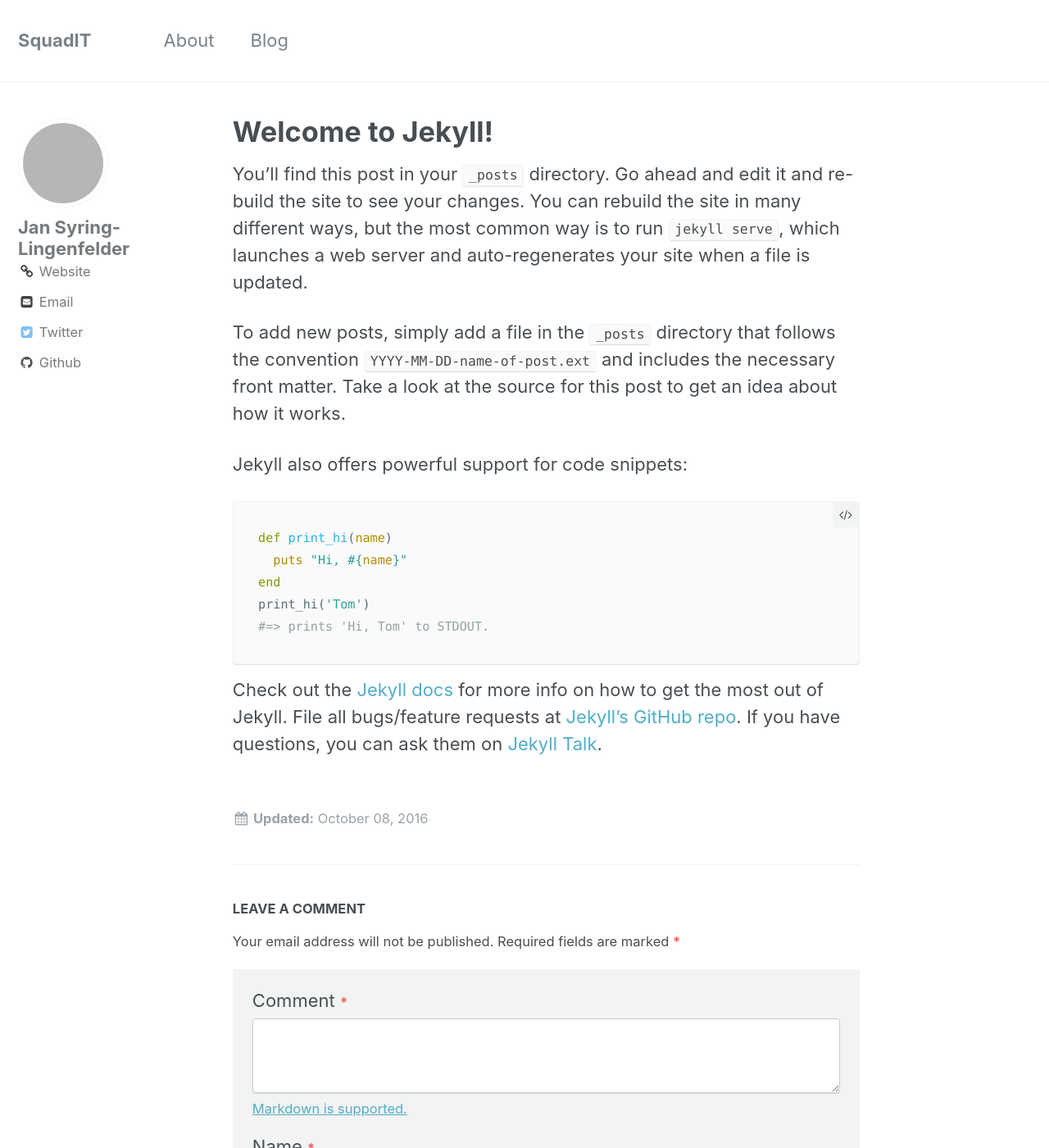
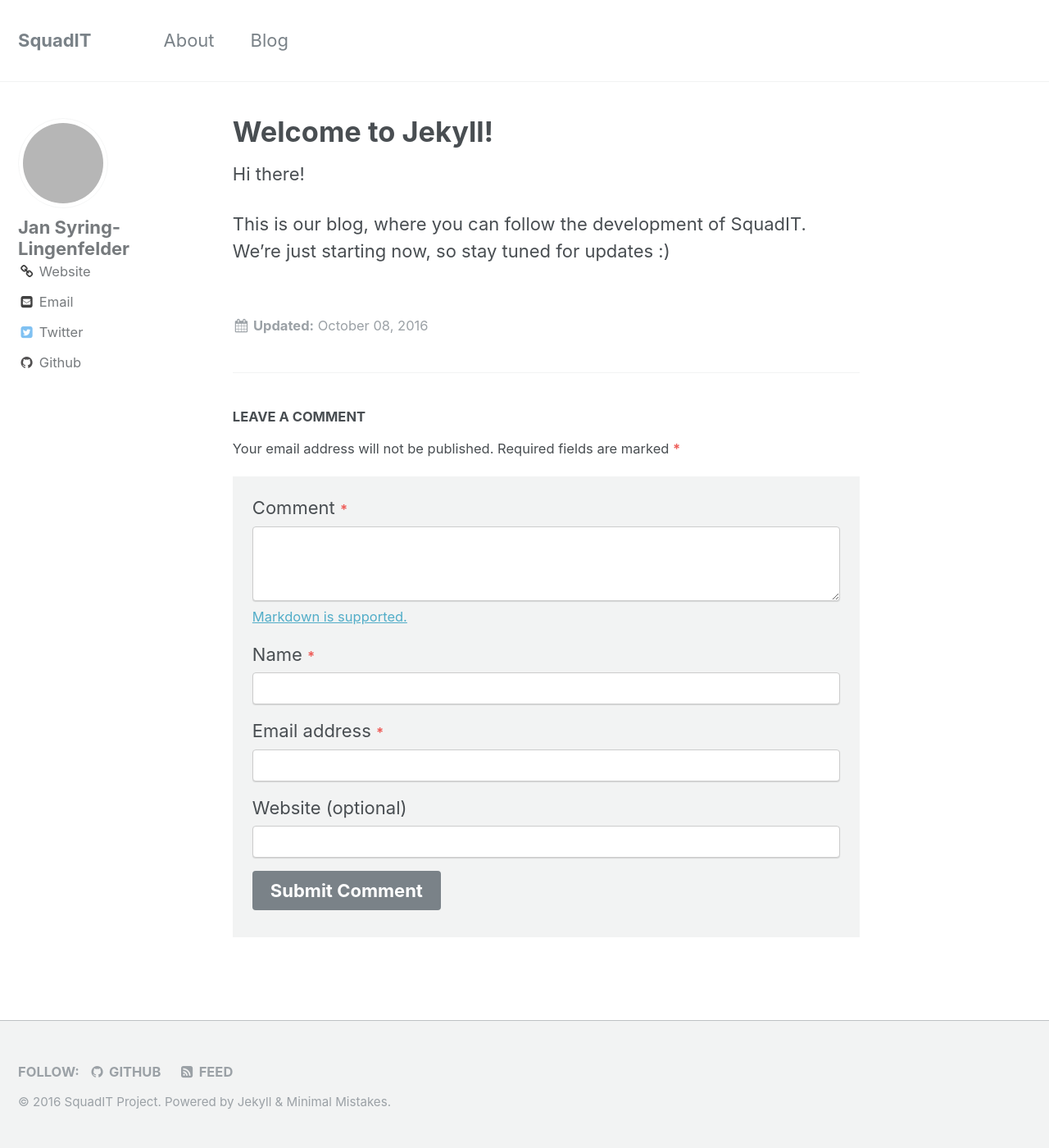
Before and after one commit to PalatinCoder/SquadIT, a Jekyll site: the page built from _posts/2016-10-08-kickoff.md, in a window 1280 px wide and 1400 px high. Shown: the whole window at 82% size. Built offline with Jekyll 4.4.1, drawn with Linux system fonts in a browser that asks for light colours; grey boxes are pictures that could not be loaded.

Commit message:
Update 2016-10-08-kickoff.md

````diff
--- a/_posts/2016-10-08-kickoff.md
+++ b/_posts/2016-10-08-kickoff.md
@@ -2,23 +2,6 @@
 title:  "Welcome to Jekyll!"
 author: Jan
 ---
+Hi there!
 
-You'll find this post in your `_posts` directory. Go ahead and edit it and re-build the site to see your changes. You can rebuild the site in many different ways, but the most common way is to run `jekyll serve`, which launches a web server and auto-regenerates your site when a file is updated.
-
-To add new posts, simply add a file in the `_posts` directory that follows the convention `YYYY-MM-DD-name-of-post.ext` and includes the necessary front matter. Take a look at the source for this post to get an idea about how it works.
-
-Jekyll also offers powerful support for code snippets:
-
-```ruby
-def print_hi(name)
-  puts "Hi, #{name}"
-end
-print_hi('Tom')
-#=> prints 'Hi, Tom' to STDOUT.
-```
-
-Check out the [Jekyll docs][jekyll-docs] for more info on how to get the most out of Jekyll. File all bugs/feature requests at [Jekyll's GitHub repo][jekyll-gh]. If you have questions, you can ask them on [Jekyll Talk][jekyll-talk].
-
-[jekyll-docs]: http://jekyllrb.com/docs/home
-[jekyll-gh]:   https://github.com/jekyll/jekyll
-[jekyll-talk]: https://talk.jekyllrb.com/
+This is our blog, where you can follow the development of SquadIT. We're just starting now, so stay tuned for updates :)
````
